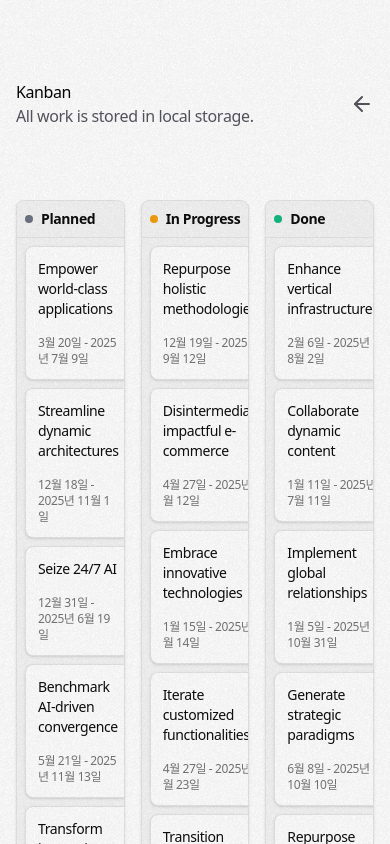
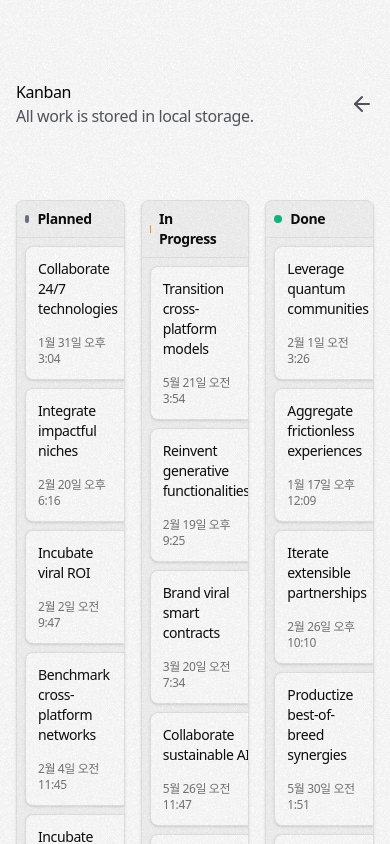
Before and after one commit to kidow/dwk, a Next.js app: page /kanban in a window 390 px wide. Built offline with nearby package versions, Linux system fonts and the light colour scheme.

Commit message:
chore: remove column

```diff
--- a/app/kanban/client.tsx
+++ b/app/kanban/client.tsx
@@ -9,44 +9,35 @@ import {
   KanbanProvider
 } from '@/components/ui/kanban'
 import { faker } from '@faker-js/faker'
+import { XIcon } from 'lucide-react'
 import { useState } from 'react'
 
 interface Props {}
 
 const capitalize = (str: string) => str.charAt(0).toUpperCase() + str.slice(1)
-const columns = [
-  { id: faker.string.uuid(), name: 'Planned', color: '#6B7280' },
-  { id: faker.string.uuid(), name: 'In Progress', color: '#F59E0B' },
-  { id: faker.string.uuid(), name: 'Done', color: '#10B981' }
-]
-const users = Array.from({ length: 4 })
-  .fill(null)
-  .map(() => ({
-    id: faker.string.uuid(),
-    name: faker.person.fullName(),
-    image: faker.image.avatar()
-  }))
-const exampleFeatures = Array.from({ length: 20 })
-  .fill(null)
-  .map(() => ({
-    id: faker.string.uuid(),
-    name: capitalize(faker.company.buzzPhrase()),
-    startAt: faker.date.past({ years: 0.5, refDate: new Date() }),
-    endAt: faker.date.future({ years: 0.5, refDate: new Date() }),
-    column: faker.helpers.arrayElement(columns).id
-  }))
-const dateFormatter = new Intl.DateTimeFormat('ko-KR', {
+const shortDateFormatter = new Intl.DateTimeFormat('ko-KR', {
   month: 'short',
   day: 'numeric',
-  year: 'numeric'
-})
-const shortDateFormatter = new Intl.DateTimeFormat('ko-KR', {
-  month: 'short',
-  day: 'numeric'
+  hour: 'numeric',
+  minute: 'numeric'
 })
 
 export default function Client({}: Props): React.ReactElement {
-  const [features, setFeatures] = useState(exampleFeatures)
+  const [columns, setColumns] = useState([
+    { id: faker.string.uuid(), name: 'Planned', color: '#6B7280' },
+    { id: faker.string.uuid(), name: 'In Progress', color: '#F59E0B' },
+    { id: faker.string.uuid(), name: 'Done', color: '#10B981' }
+  ])
+  const [data, setData] = useState(
+    Array.from({ length: 20 })
+      .fill(null)
+      .map(() => ({
+        id: faker.string.uuid(),
+        name: capitalize(faker.company.buzzPhrase()),
+        craetedAt: faker.date.past({ years: 0.5, refDate: new Date() }),
+        column: faker.helpers.arrayElement(columns).id
+      }))
+  )
   return (
     <main className="flex flex-col h-screen">
       <div className="fixed top-0 h-30 pt-20 px-4 z-10 w-full left-0 right-0">
@@ -58,11 +49,7 @@ export default function Client({}: Props): React.ReactElement {
         </div>
       </div>
       <div className="flex-1 mt-50 overflow-x-scroll">
-        <KanbanProvider
-          columns={columns}
-          data={features}
-          onDataChange={setFeatures}
-        >
+        <KanbanProvider columns={columns} data={data} onDataChange={setData}>
           {(column) => (
             <KanbanBoard id={column.id} key={column.id}>
               <KanbanHeader>
@@ -71,11 +58,20 @@ export default function Client({}: Props): React.ReactElement {
                     className="h-2 w-2 rounded-full"
                     style={{ backgroundColor: column.color }}
                   />
-                  <span>{column.name}</span>
+                  <div className="flex-1">{column.name}</div>
+                  <button
+                    className="opacity-0 group-hover:opacity-100 transition-opacity"
+                    onClick={() => {
+                      setData(data.filter((f) => f.column !== column.id))
+                      setColumns(columns.filter((c) => c.id !== column.id))
+                    }}
+                  >
+                    <XIcon className="w-4 h-4" />
+                  </button>
                 </div>
               </KanbanHeader>
               <KanbanCards id={column.id}>
-                {(feature: (typeof features)[number]) => (
+                {(feature: (typeof data)[number]) => (
                   <KanbanCard
                     column={column.id}
                     id={feature.id}
@@ -90,8 +86,7 @@ export default function Client({}: Props): React.ReactElement {
                       </div>
                     </div>
                     <p className="m-0 text-muted-foreground text-xs">
-                      {shortDateFormatter.format(feature.startAt)} -{' '}
-                      {dateFormatter.format(feature.endAt)}
+                      {shortDateFormatter.format(feature.craetedAt)}
                     </p>
                   </KanbanCard>
                 )}
--- a/components/ui/kanban/index.tsx
+++ b/components/ui/kanban/index.tsx
@@ -1,4 +1,3 @@
-// https://www.kibo-ui.com/components/kanban
 'use client'
 
 import { Card } from '@/components/ui/kanban/card'
@@ -33,10 +32,6 @@ import {
 } from 'react'
 import { createPortal } from 'react-dom'
 import tunnel from 'tunnel-rat'
-
-// https://www.kibo-ui.com/components/kanban
-
-// https://www.kibo-ui.com/components/kanban
 
 const t = tunnel()
 
@@ -82,7 +77,7 @@ export const KanbanBoard = ({ id, children, className }: KanbanBoardProps) => {
   return (
     <div
       className={cn(
-        'flex h-full w-68 flex-col divide-y overflow-hidden rounded-md border bg-secondary text-xs shadow-sm ring-2 transition-all',
+        'flex size-full sm:w-68 flex-col divide-y overflow-hidden rounded-md border bg-secondary text-xs shadow-sm ring-2 transition-all',
         isOver ? 'ring-primary' : 'ring-transparent',
         className
       )}
@@ -187,7 +182,10 @@ export const KanbanCards = <T extends KanbanItemProps = KanbanItemProps>({
 export type KanbanHeaderProps = HTMLAttributes<HTMLDivElement>
 
 export const KanbanHeader = ({ className, ...props }: KanbanHeaderProps) => (
-  <div className={cn('m-0 p-2 font-semibold text-sm', className)} {...props} />
+  <div
+    className={cn('m-0 p-2 font-semibold text-sm group', className)}
+    {...props}
+  />
 )
 
 export type KanbanProviderProps<
```
